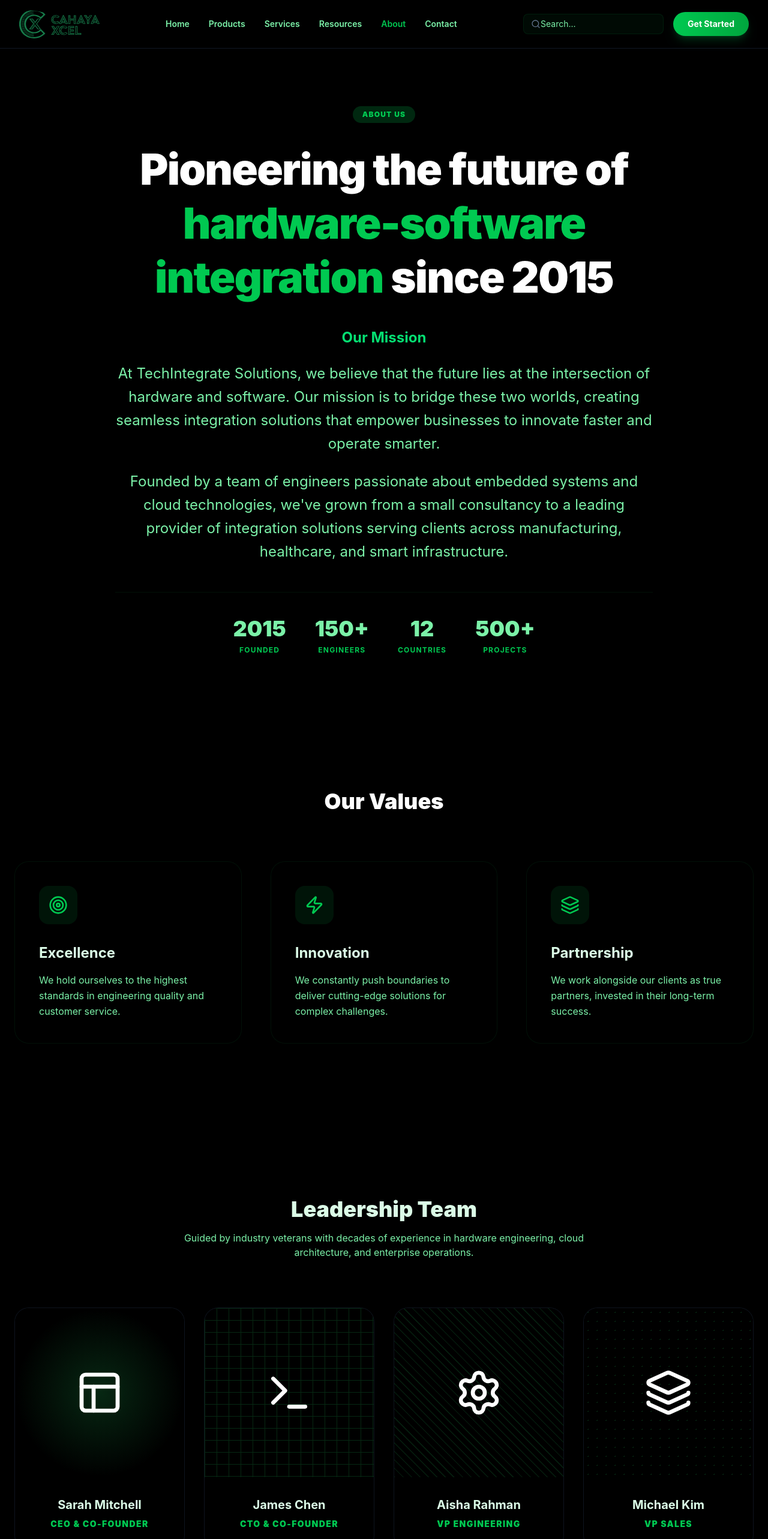
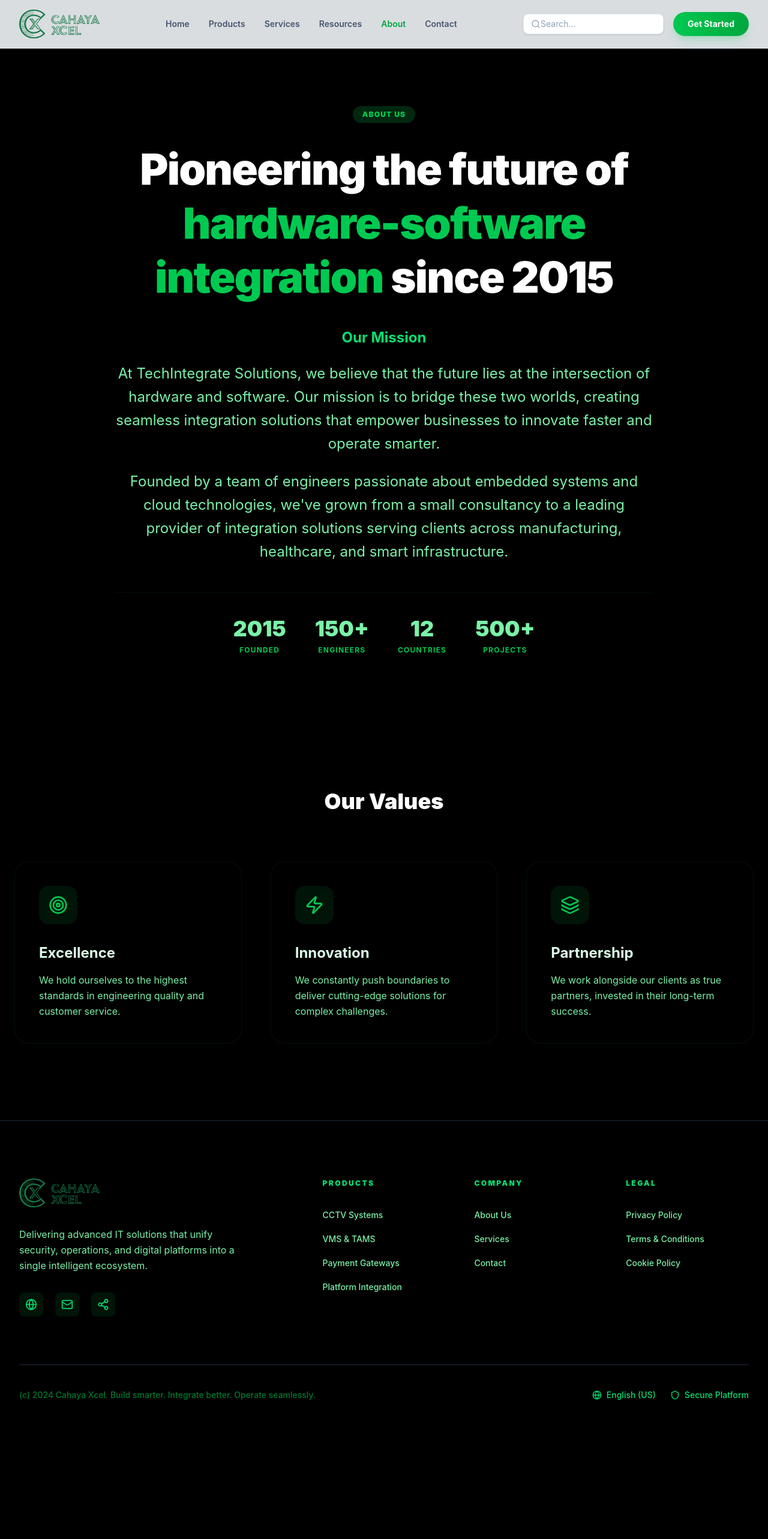
Before and after one commit to Aadhi-07/NixLabs, a React (Vite) app: page /about in a window 1280 px wide. Shown: the top 2566 px of the page at 60% size. After the commit the page ends 2384 px from the top, so only its background shows below. Built offline with nearby package versions, Linux system fonts and the light colour scheme.

Commit message:
bg changed

```diff
--- a/index.html
+++ b/index.html
@@ -4,9 +4,10 @@
 <head>
   <meta charset="UTF-8" />
   <meta name="viewport" content="width=device-width, initial-scale=1.0" />
-  <link rel="icon" type="image/svg+xml" href="/Logo_green.svg" />
+  <link rel="icon" type="image/svg+xml" href="/Logo_green1.png" />
   <title>Cahaya Xcel | Intelligent IT Solutions</title>
-  <meta name="description" content="Cahaya Xcel delivers advanced IT solutions that unify security, operations, and digital platforms into a single intelligent ecosystem." />
+  <meta name="description"
+    content="Cahaya Xcel delivers advanced IT solutions that unify security, operations, and digital platforms into a single intelligent ecosystem." />
 </head>
 
 <body>
--- a/src/components/Footer.tsx
+++ b/src/components/Footer.tsx
@@ -8,7 +8,7 @@ export default function Footer() {
         <div className="grid grid-cols-2 md:grid-cols-5 gap-12 mb-20">
           <div className="col-span-2">
             <div className="flex items-center mb-8">
-              <img src="/Logo_green.svg" alt="Cahaya Xcel" className="h-10 md:h-12" />
+              <img src="/Logo_green.png" alt="Cahaya Xcel" className="h-10 md:h-12" />
             </div>
             <p className="text-green-300 text-base leading-relaxed mb-8 max-w-sm">
               Delivering advanced IT solutions that unify security, operations, and digital platforms into a single intelligent ecosystem.
--- a/src/components/Navbar.tsx
+++ b/src/components/Navbar.tsx
@@ -7,11 +7,11 @@ export default function Navbar() {
   const location = useLocation();
 
   return (
-    <header className="sticky top-0 z-50 w-full bg-black/80 backdrop-blur-xl border-b border-slate-800/60">
+    <header className="sticky top-0 z-50 w-full bg-slate-100/90 backdrop-blur-xl border-b border-slate-200 shadow-sm">
       <div className="max-w-7xl mx-auto px-4 sm:px-6 lg:px-8">
         <div className="flex justify-between items-center h-20">
           <Link to="/" className="flex items-center group">
-            <img src="/Logo_green.svg" alt="Cahaya Xcel" className="h-10 md:h-12" />
+            <img src="/Logo_green.png" alt="Cahaya Xcel" className="h-10 md:h-12" />
           </Link>
 
           <nav className="hidden lg:flex items-center gap-8">
@@ -19,7 +19,7 @@ export default function Navbar() {
               <Link
                 key={item.href}
                 to={item.href}
-                className={`text-sm font-semibold transition-colors ${location.pathname === item.href ? 'text-green-500' : 'text-green-300 hover:text-green-100'}`}
+                className={`text-sm font-semibold transition-colors ${location.pathname === item.href ? 'text-green-600' : 'text-slate-600 hover:text-green-600'}`}
               >
                 {item.label}
               </Link>
@@ -27,12 +27,12 @@ export default function Navbar() {
           </nav>
 
           <div className="flex items-center gap-4">
-            <div className="hidden md:flex items-center bg-green-500/5 rounded-lg px-3 py-1.5 border border-green-500/10 focus-within:border-green-500/50 transition-all">
-              <Search className="text-slate-500 size-4" />
+            <div className="hidden md:flex items-center bg-white rounded-lg px-3 py-1.5 border border-slate-200 focus-within:border-green-500/50 transition-all shadow-sm">
+              <Search className="text-slate-400 size-4" />
               <input
                 type="text"
                 placeholder="Search..."
-                className="bg-transparent border-none focus:ring-0 text-sm w-32 lg:w-48 placeholder:text-green-300 text-green-200"
+                className="bg-transparent border-none focus:ring-0 text-sm w-32 lg:w-48 placeholder:text-slate-400 text-slate-800 outline-none"
               />
             </div>
             <Link to="/contact">
--- a/src/pages/About.tsx
+++ b/src/pages/About.tsx
@@ -1,6 +1,6 @@
 import { motion } from 'motion/react';
 import { Link } from 'react-router-dom';
-import { TEAM } from '../constants';
+
 import { Target, Shield, Zap, Globe, ArrowRight, Layers, Terminal, Settings, Layout } from 'lucide-react';
 import * as Icons from 'lucide-react';
 
@@ -79,75 +79,7 @@ export default function About() {
         </div>
       </section>
 
-      {/* Leadership */}
-      <section className="py-32 bg-black">
-        <div className="max-w-7xl mx-auto px-6">
-          <div className="text-center mb-20">
-            <h2 className="text-4xl font-black text-green-100 mb-4">Leadership Team</h2>
-            <p className="text-green-300 max-w-2xl mx-auto">Guided by industry veterans with decades of experience in hardware engineering, cloud architecture, and enterprise operations.</p>
-          </div>
-          <div className="grid grid-cols-1 sm:grid-cols-2 lg:grid-cols-4 gap-8">
-            {TEAM.map((member) => {
-              const Icon = (Icons as any)[member.icon] || Layout;
-              return (
-                <motion.div
-                  key={member.name}
-                  whileHover={{ y: -10 }}
-                  className="bg-black rounded-3xl overflow-hidden border border-slate-800/50 group"
-                >
-                  <div className="aspect-square bg-black relative flex items-center justify-center overflow-hidden">
-                    {/* Abstract Pattern Background */}
-                    <div className="absolute inset-0 opacity-20 group-hover:opacity-40 transition-opacity">
-                      {member.pattern === 'radial' && <div className="w-full h-full bg-[radial-gradient(circle_at_center,#22c55e_0%,transparent_70%)]"></div>}
-                      {member.pattern === 'grid' && <div className="w-full h-full bg-[linear-gradient(to_right,#22c55e_1px,transparent_1px),linear-gradient(to_bottom,#22c55e_1px,transparent_1px)] bg-[size:20px_20px]"></div>}
-                      {member.pattern === 'lines' && <div className="w-full h-full bg-[repeating-linear-gradient(45deg,#22c55e,transparent_2px,transparent_10px)]"></div>}
-                      {member.pattern === 'dots' && <div className="w-full h-full bg-[radial-gradient(#22c55e_1px,transparent_1px)] bg-[size:15px_15px]"></div>}
-                    </div>
-                    <Icon size={80} className="text-white relative z-10 group-hover:scale-110 transition-transform duration-500" />
-                  </div>
-                  <div className="p-8 text-center">
-                    <h3 className="text-xl font-bold text-green-100 mb-2">{member.name}</h3>
-                    <p className="text-sm text-green-500 font-black uppercase tracking-widest">{member.role}</p>
-                  </div>
-                </motion.div>
-              );
-            })}
-          </div>
-        </div>
-      </section>
 
-      {/* Timeline */}
-      <section className="py-32 bg-black border-t border-slate-800">
-        <div className="max-w-7xl mx-auto px-6">
-          <div className="flex flex-col md:flex-row gap-20">
-            <div className="w-full md:w-1/3">
-              <h2 className="text-4xl font-black text-green-100 mb-6">Our Journey</h2>
-              <p className="text-green-300 leading-relaxed mb-8">With deep expertise in surveillance systems, enterprise platforms, and integration architecture, we help organizations eliminate silos and achieve full visibility and control across their operations.</p>
-              <button
-                onClick={() => document.getElementById('timeline')?.scrollIntoView({ behavior: 'smooth' })}
-                className="text-green-500 font-bold flex items-center gap-2 group"
-              >
-                Full History <ArrowRight size={20} className="group-hover:translate-x-2 transition-transform" />
-              </button>
-            </div>
-            <div id="timeline" className="w-full md:w-2/3 space-y-12 relative">
-              <div className="absolute left-0 top-0 w-px h-full bg-slate-800 ml-4"></div>
-              {[
-                { year: '2024', title: 'The Genesis', desc: 'Cahaya Xcel founded with a focus on intelligent platforms and software integration.' },
-                { year: '2025', title: 'Global REACH', desc: 'Expanding our presence in government sectors and large-scale manufacturing across regions.' },
-                { year: '2026', title: 'Intelligent Ecosystems', desc: 'Launching unified security and operational platforms for healthcare and corporate offices.' }
-              ].map((milestone) => (
-                <div key={milestone.year} className="relative pl-12">
-                  <div className="absolute left-0 top-1.5 size-8 bg-green-500 rounded-full border-4 border-black -ml-0.5"></div>
-                  <div className="text-2xl font-black text-green-100 mb-2">{milestone.year}</div>
-                  <h3 className="text-xl font-bold text-green-400 mb-3">{milestone.title}</h3>
-                  <p className="text-green-300 max-w-xl">{milestone.desc}</p>
-                </div>
-              ))}
-            </div>
-          </div>
-        </div>
-      </section>
     </main>
   );
 }
```
Also changed, not shown: src/pages/Contact.tsx (+17 -17 lines), Logo_green1.png (added).
